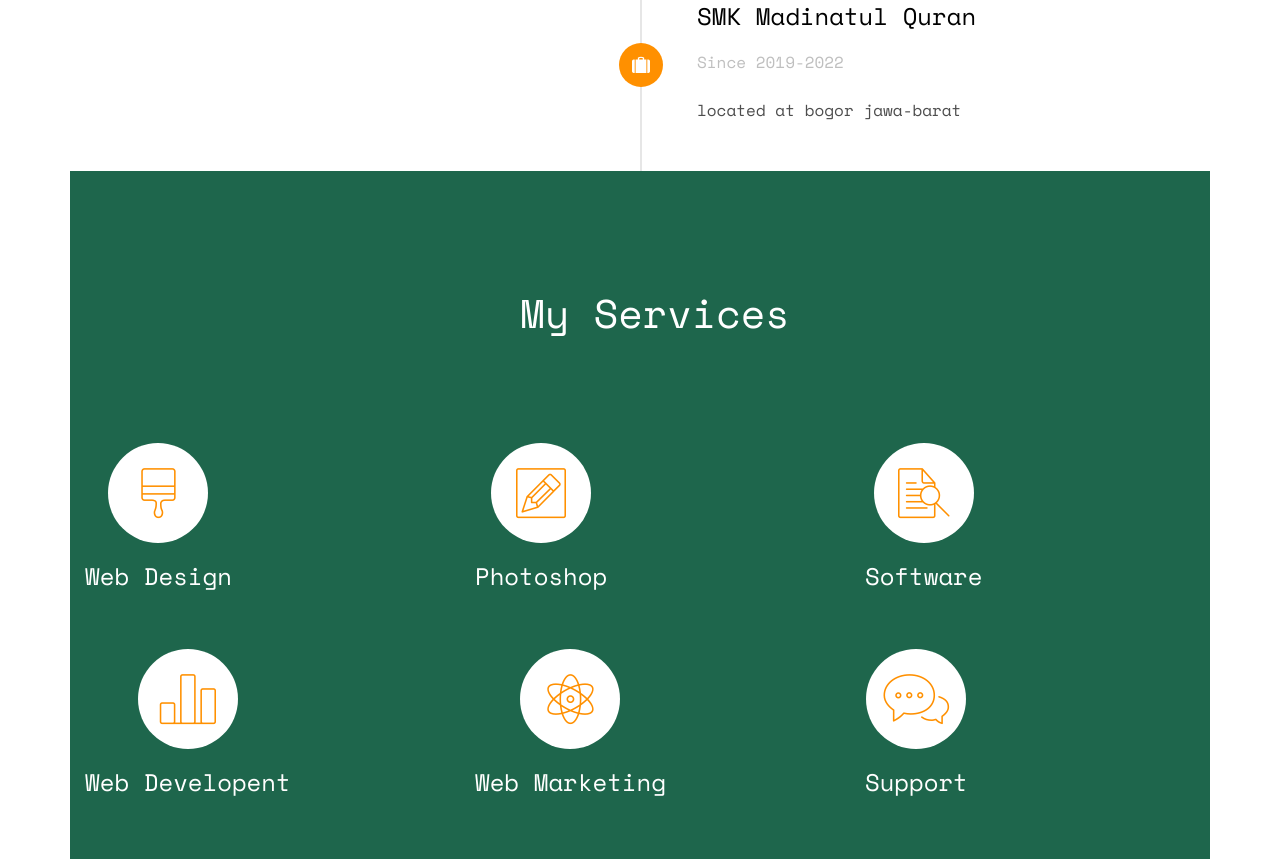
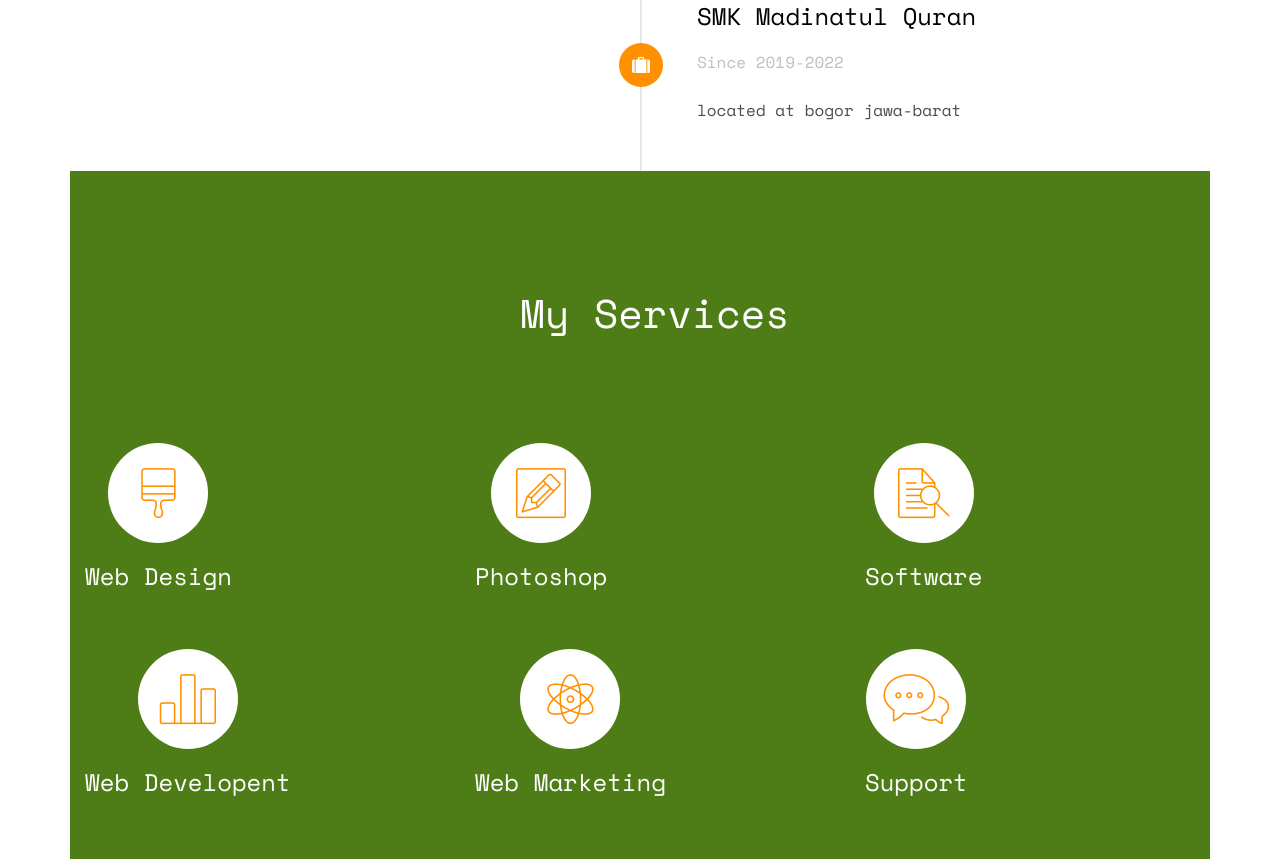
Before and after one commit to hasanmunif/hasanmunif, a plain HTML site: page index.html in a window 1280 px wide. Shown: the part 2351-3210 px from the top of the page. Drawn offline with nearby package versions, Linux system fonts and the light colour scheme; some packages are replaced by stand-ins of ours; no server answers; files whose address does not match are found by name.

Commit message:
Update style.css

```diff
--- a/css/style.css
+++ b/css/style.css
@@ -222,7 +222,7 @@ h1, h2, h3, h4, h5, h6, figure {
 }
 
 #fh5co-features {
-  background: #1E664C;
+  background: #4E7D17;
 }
 #fh5co-features h2 {
   color: #fff;
```
